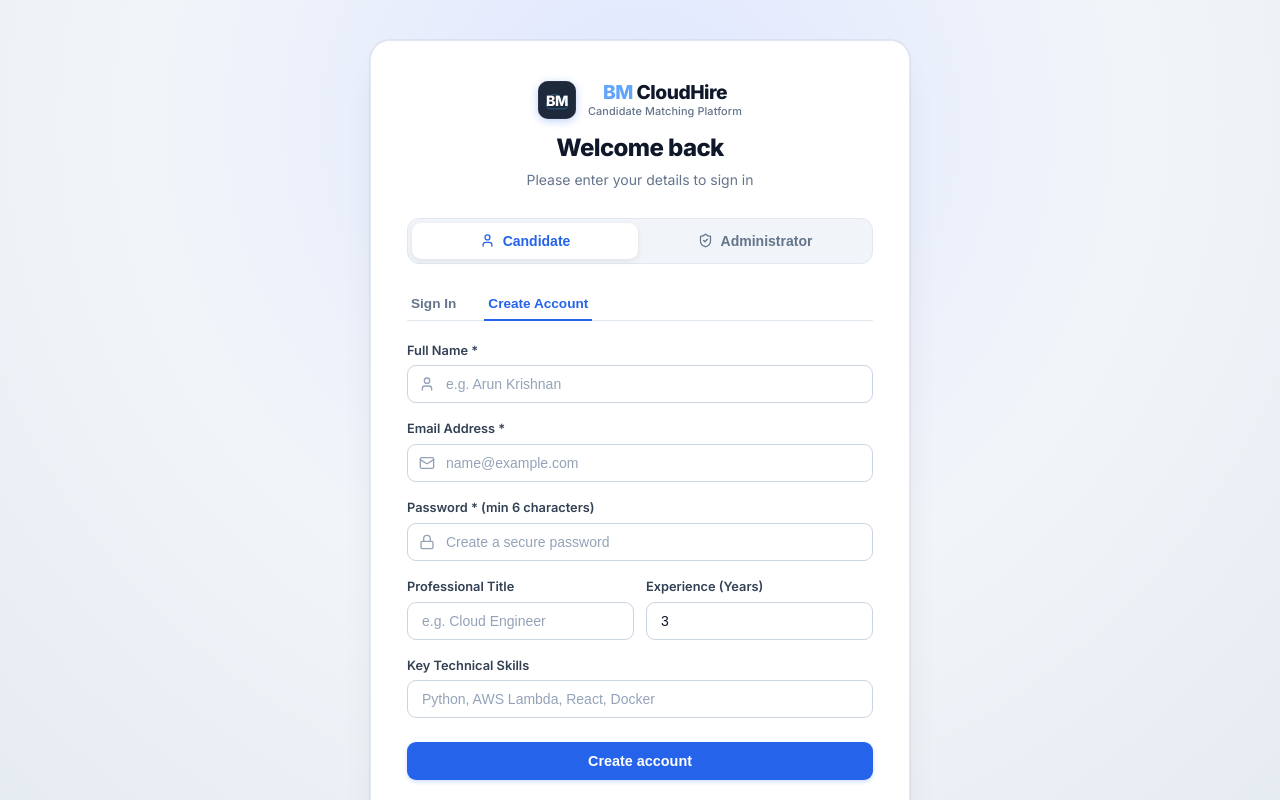
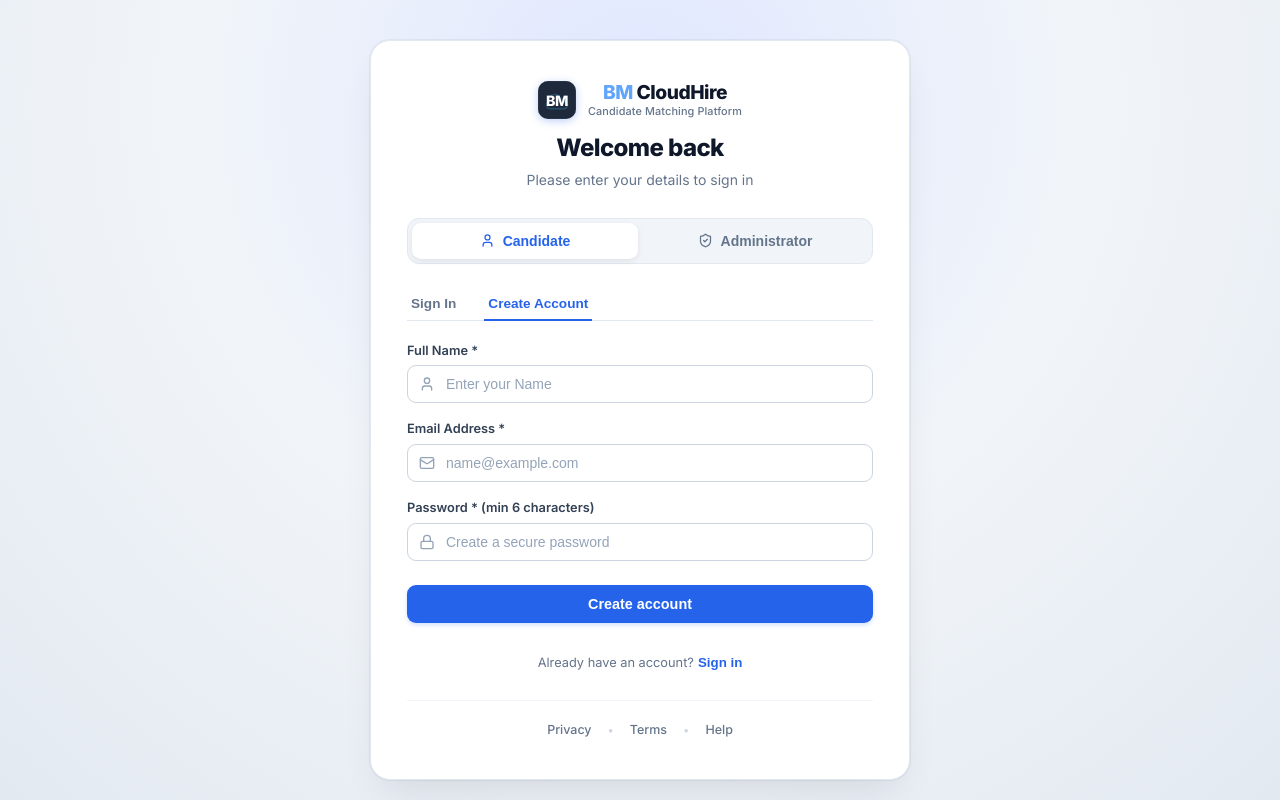
Before and after one commit to BoopathiM9/BM_CloudHire_AI, a React (Vite) app in the folder frontend/: page / in a window 1280 px wide. Both pictures are taken after typing "name@example.com", "Sample123" into the empty fields and a click on the button "Create Account". Shown: the top 800 px of the page. Built offline with nearby package versions, Linux system fonts and the light colour scheme; no server answers.

Commit message:
refactor: simplify candidate registration form to name, email, password and update name placeholder

```diff
--- a/frontend/src/components/CandidateApplyModal.jsx
+++ b/frontend/src/components/CandidateApplyModal.jsx
@@ -215,7 +215,7 @@ export default function CandidateApplyModal({ job, isOpen, onClose, onSuccess })
                   <input
                     type="text"
                     required
-                    placeholder="e.g. Arun Krishnan"
+                    placeholder="Enter your Name"
                     value={name}
                     onChange={(e) => setName(e.target.value)}
                   />
--- a/frontend/src/pages/AuthLandingPage.jsx
+++ b/frontend/src/pages/AuthLandingPage.jsx
@@ -107,19 +107,14 @@ export default function AuthLandingPage({ onLoginSuccess }) {
     }
 
     try {
-      const skillsArray = regSkills
-        .split(",")
-        .map(s => s.trim())
-        .filter(s => s.length > 0);
-
       const res = await registerCandidate({
-        name: regName,
-        email: regEmail,
+        name: regName.trim(),
+        email: regEmail.trim(),
         password: regPassword,
         phone: "",
-        title: regTitle || "Software Engineer",
-        experienceYears: regExpYears,
-        skills: skillsArray.length > 0 ? skillsArray : ["Python", "AWS", "React", "Cloud Computing"]
+        title: "Software Engineer",
+        experienceYears: 1,
+        skills: ["Software Engineering", "Cloud Fundamentals"]
       });
 
       if (res.success) {
@@ -132,8 +127,6 @@ export default function AuthLandingPage({ onLoginSuccess }) {
         setCandidatePassword("");
         setRegPassword("");
         setRegName("");
-        setRegTitle("");
-        setRegSkills("");
       }
     } catch (err) {
       setError(err.message || "Registration failed. An account with this email may already exist.");
@@ -287,7 +280,7 @@ export default function AuthLandingPage({ onLoginSuccess }) {
                     <input
                       type="text"
                       required
-                      placeholder="e.g. Arun Krishnan"
+                      placeholder="Enter your Name"
                       value={regName}
                       onChange={(e) => setRegName(e.target.value)}
                       className="login-input"
@@ -323,42 +316,6 @@ export default function AuthLandingPage({ onLoginSuccess }) {
                       className="login-input"
                     />
                   </div>
-                </div>
-
-                <div className="login-form-row">
-                  <div className="login-input-group">
-                    <label className="login-label">Professional Title</label>
-                    <input
-                      type="text"
-                      placeholder="e.g. Cloud Engineer"
-                      value={regTitle}
-                      onChange={(e) => setRegTitle(e.target.value)}
-                      className="login-input no-icon"
-                    />
-                  </div>
-
-                  <div className="login-input-group">
-                    <label className="login-label">Experience (Years)</label>
-                    <input
-                      type="number"
-                      min="0"
-                      max="40"
-                      value={regExpYears}
-                      onChange={(e) => setRegExpYears(e.target.value)}
-                      className="login-input no-icon"
-                    />
-                  </div>
-                </div>
-
-                <div className="login-input-group">
-                  <label className="login-label">Key Technical Skills</label>
-                  <input
-                    type="text"
-                    placeholder="Python, AWS Lambda, React, Docker"
-                    value={regSkills}
-                    onChange={(e) => setRegSkills(e.target.value)}
-                    className="login-input no-icon"
-                  />
                 </div>
 
                 <button
```
